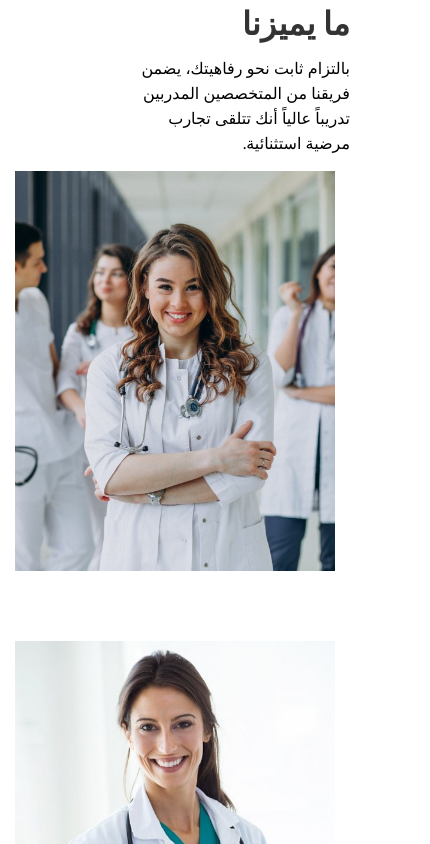
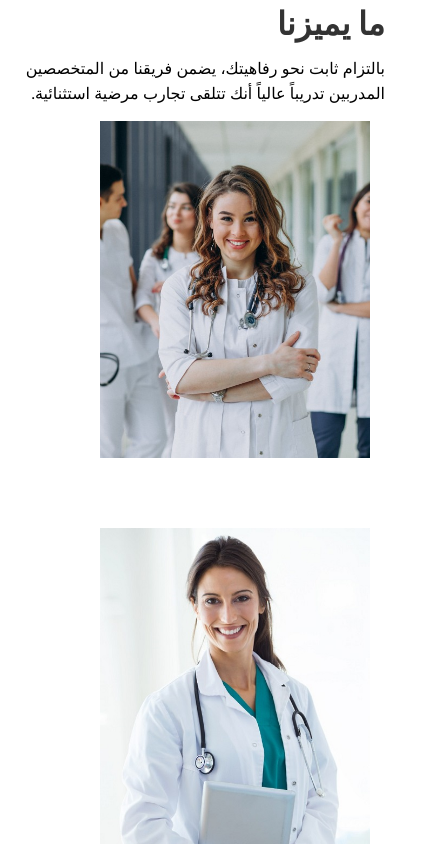
Before and after one commit to AhmedElminshawy89/devdoctor, a React (Create React App) app: page / in a window 390 px wide. Shown: the part 8960-9804 px from the top of the page, 430 px wide, since content can reach past the window. Built offline with nearby package versions, Linux system fonts and the light colour scheme.

Commit message:
home page && modefication

```diff
--- a/src/Style.css
+++ b/src/Style.css
@@ -831,6 +831,17 @@ header {
   padding-left: 80px;
   padding-right: 80px;
 }
+@media(max-width:476px){
+  .gallery {
+    padding-left: 5px !important;
+    padding-right: 5px !important;
+    overflow: hidden;
+  }
+  .gallery .container .box .image img{
+    max-width: 270px !important;
+    width: 100% !important;
+  }
+}
 
 .gallery .container {
   display: grid;
```
